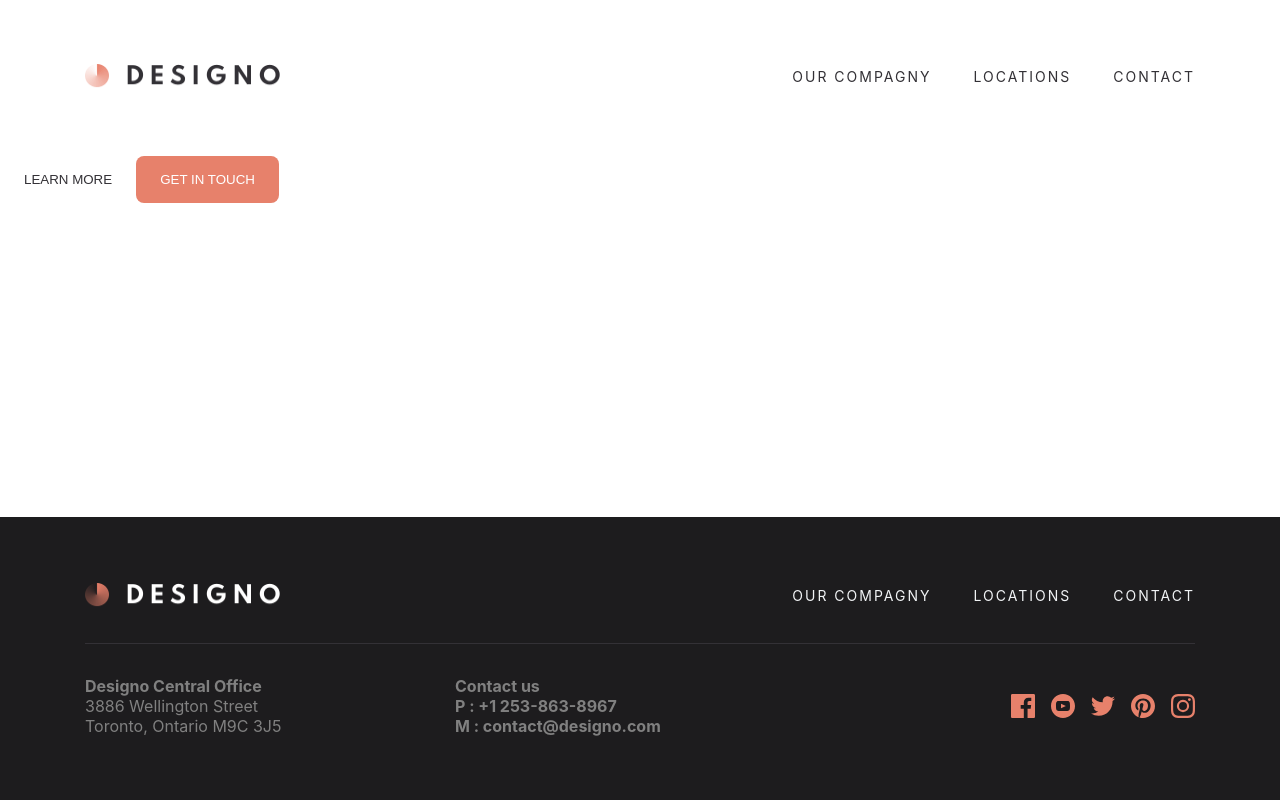
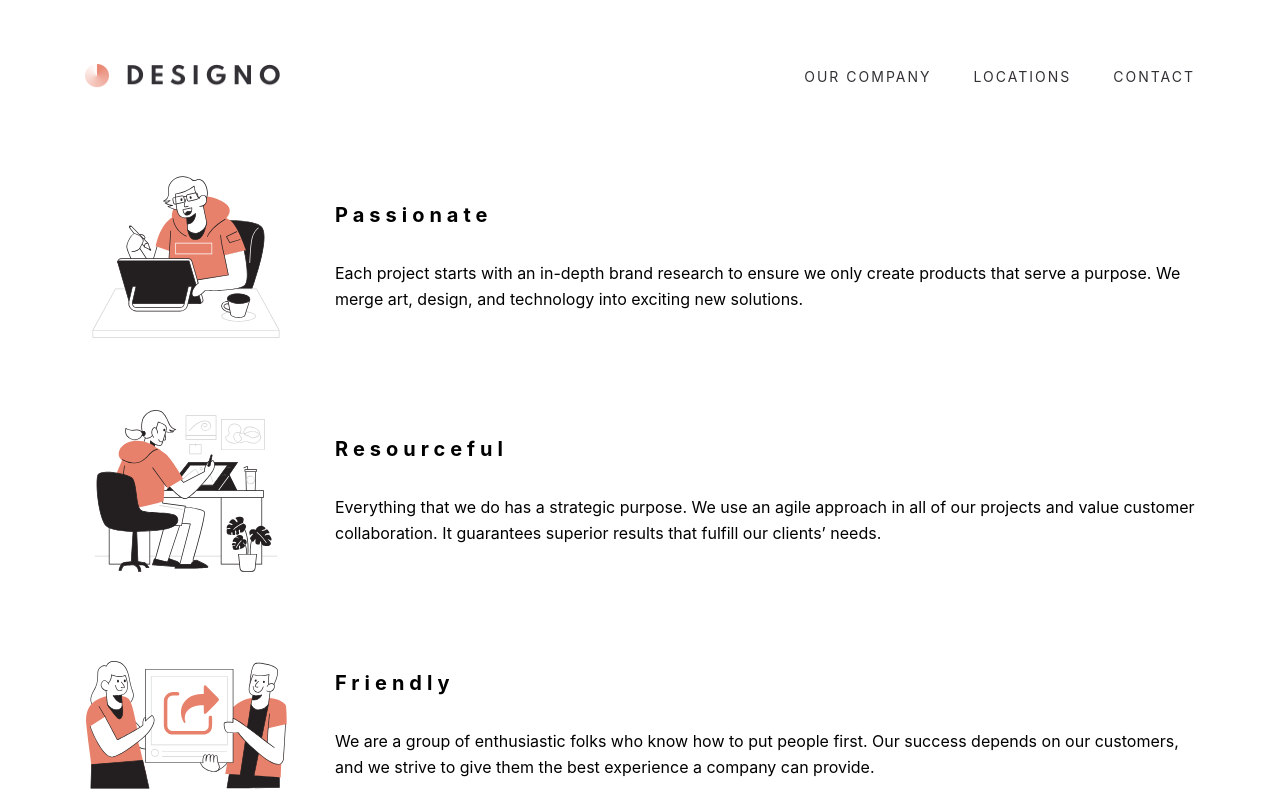
Before and after one commit to MartineauRemi/designo-website, a React (Create React App) app: page / in a window 1280 px wide. Shown: the top 800 px of the page. Built offline with nearby package versions, Linux system fonts and the light colour scheme.

Commit message:
Homepage soft skills section

```diff
--- a/src/layout/MenuLinks.js
+++ b/src/layout/MenuLinks.js
@@ -57,7 +57,7 @@ export default function MenuLinks({className, header}) {
     return (
         <Links className={className} header={header}>
             <LinkWrapper>
-                <Link to="/our-compagny">Our Compagny</Link>
+                <Link to="/our-compagny">Our Company</Link>
             </LinkWrapper>
             <LinkWrapper>
                 <Link to="/locations">Locations</Link>
--- /dev/null
+++ b/src/layout/homepage/SoftSkillsSection.js
@@ -0,0 +1,112 @@
+import React from 'react'
+import styled from 'styled-components'
+import passionate from "../../assets/home/desktop/illustration-passionate.svg"
+import friendly from "../../assets/home/desktop/illustration-friendly.svg"
+import resourceful from "../../assets/home/desktop/illustration-resourceful.svg"
+
+const SoftSkillsWrapper = styled.section`
+    width: 100%;
+    padding: 0 var(--page-horizontal-padding);
+    display: grid;
+`
+
+const SoftSkills = styled.ul`
+    place-self: center;
+    max-width: var(--layout-max-width);
+    width: 100%;
+
+    @media screen and (min-width: 1440px){
+        display: flex;
+        justify-content: space-between;
+    }
+`
+
+const SoftSkill = styled.li`
+    display: flex;
+    flex-direction: column;
+    align-items: center;
+    text-align: center;
+
+    @media screen and (max-width: 767px){
+        &:not(:last-child){
+            margin-bottom: 5rem;
+        }
+    }
+
+    @media screen and (min-width: 1440px){
+        width: 21.875rem;
+    }
+
+    @media screen and (min-width: 768px) and (max-width: 1439px){
+        text-align: left;
+        flex-direction: row;
+
+        &:not(:last-child){
+            margin-bottom: 2rem;
+        }
+    }
+`
+
+const SoftSkillImg = styled.img`
+    width: 12.625rem;
+    height: 12.625rem;
+    margin-bottom: 3rem;
+
+    @media screen and (min-width: 768px) and (max-width: 1439px){
+        text-align: left;
+        flex-direction: row;
+        margin-bottom: 0;
+        margin-right: 3rem;
+    }
+`
+
+const SoftSkillTitle= styled.h3`
+    margin-bottom: 2rem;
+`
+
+export default function SoftSkillsSection() {
+    return (
+        <SoftSkillsWrapper>
+                <SoftSkills>
+                    <SoftSkill>
+                        <SoftSkillImg src={passionate} alt=""/>
+                        <div>
+                            <SoftSkillTitle>
+                                Passionate
+                            </SoftSkillTitle>
+                            <p>
+                                Each project starts with an in-depth brand research to ensure we only create products that serve a purpose.
+                                We merge art, design, and technology into exciting new solutions.
+                            </p>
+                        </div>
+                    </SoftSkill>
+                    <SoftSkill>
+                        <SoftSkillImg src={resourceful} alt=""/>
+                        <div>
+                            <SoftSkillTitle>
+                                Resourceful
+                            </SoftSkillTitle>
+                            <p>
+                                Everything that we do has a strategic purpose.
+                                We use an agile approach in all of our projects and value customer collaboration.
+                                It guarantees superior results that fulfill our clients’ needs.
+                            </p>
+                        </div>
+                    </SoftSkill>
+                    <SoftSkill>
+                        <SoftSkillImg src={friendly} alt=""/>
+                        <div>
+                            <SoftSkillTitle>
+                                Friendly
+                            </SoftSkillTitle>
+                            <p>
+                                We are a group of enthusiastic folks who know how to put people first.
+                                Our success depends on our customers,
+                                and we strive to give them the best experience a company can provide.
+                            </p>
+                        </div>
+                    </SoftSkill>
+                </SoftSkills>
+            </SoftSkillsWrapper>
+    )
+}
--- a/src/pages/Homepage.js
+++ b/src/pages/Homepage.js
@@ -1,6 +1,7 @@
 import React from 'react'
 import styled from 'styled-components'
 import {WhiteBtn, PeachBtn} from "../components/Buttons"
+import SoftSkillsSection from '../layout/homepage/SoftSkillsSection'
 
 const Main = styled.main`
   padding-top: var(--page-top-padding);
@@ -9,8 +10,7 @@ const Main = styled.main`
 export default function Homepage() {
     return (
         <Main>
-            <WhiteBtn>Learn more</WhiteBtn>
-            <PeachBtn>Get in touch</PeachBtn>
+            <SoftSkillsSection />
         </Main>
     )
 }
```
